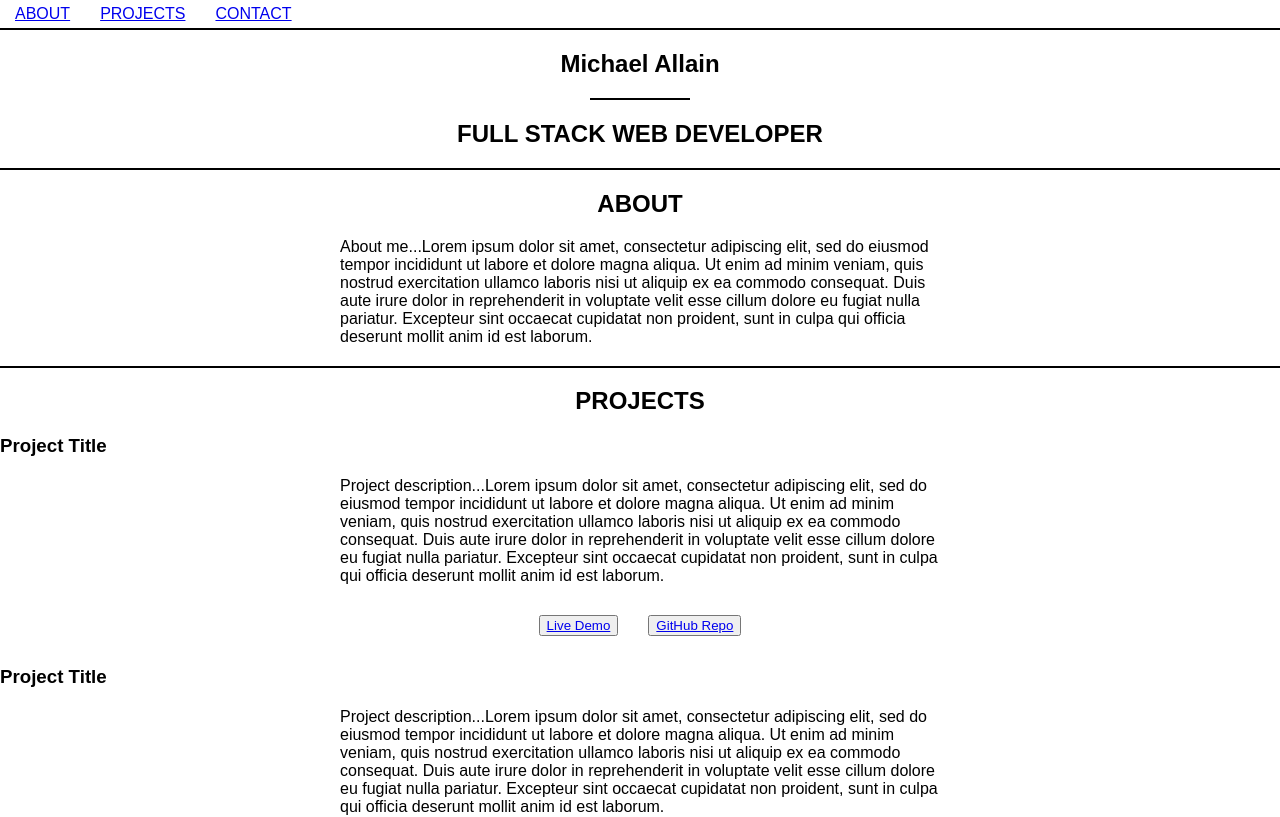
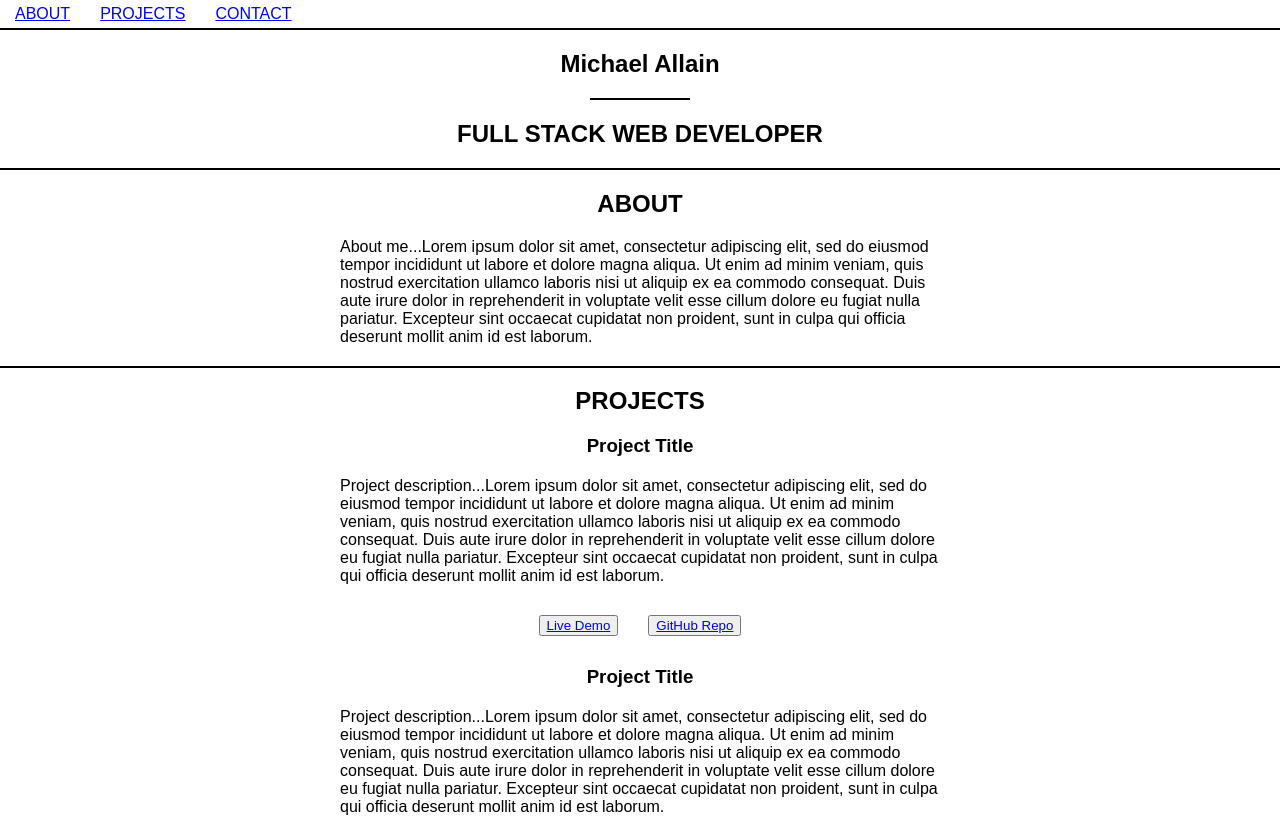
Before and after one commit to fastlain/portfolio, a React (Create React App) app: page / in a window 1280 px wide. Shown: the top 817 px of the page. Built offline with nearby package versions, Linux system fonts and the light colour scheme.

Commit message:
Center project title

```diff
--- a/src/Project.js
+++ b/src/Project.js
@@ -5,7 +5,7 @@ class Project extends Component {
     render() {
         return (
             <div>
-                <h3>Project Title</h3>
+                <h3 className="projTitle">Project Title</h3>
                 <p>Project description...Lorem ipsum dolor sit amet, consectetur adipiscing elit, sed do eiusmod tempor incididunt ut labore et dolore magna aliqua. Ut enim ad minim veniam, quis nostrud exercitation ullamco laboris nisi ut aliquip ex ea commodo consequat. Duis aute irure dolor in reprehenderit in voluptate velit esse cillum dolore eu fugiat nulla pariatur. Excepteur sint occaecat cupidatat non proident, sunt in culpa qui officia deserunt mollit anim id est laborum.</p>
                 <div className="projBtnCont">
                     <button className="projBtn" type="button">
--- a/src/project.css
+++ b/src/project.css
@@ -1,3 +1,7 @@
+.projTitle {
+    text-align: center;
+}
+
 .projBtnCont {
     margin: 30px auto;
     text-align: center;
```
